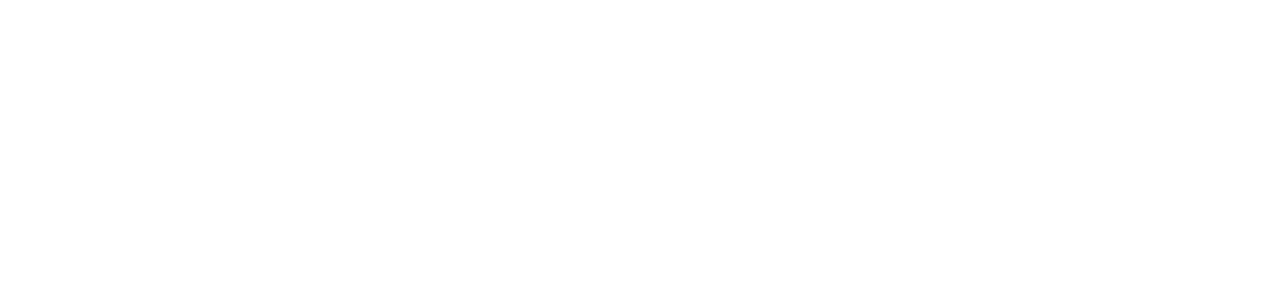
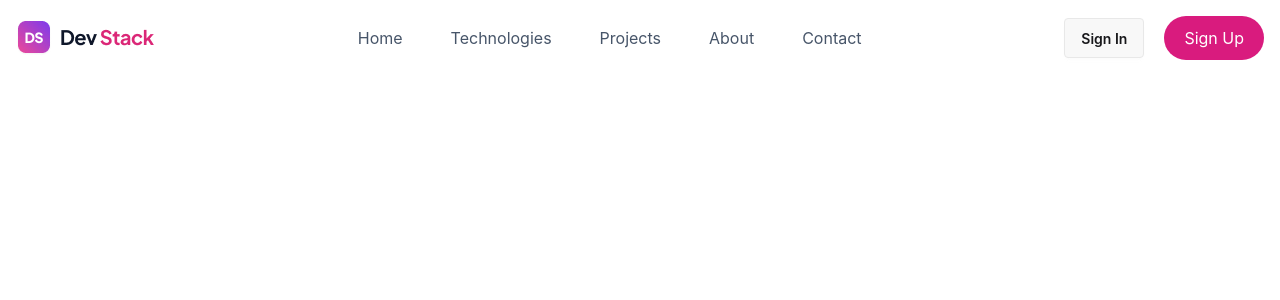
Before and after one commit to montasir132/DevStack, a React (Vite) app: page / in a window 1280 px wide. Shown: the top 300 px of the page. Built offline with nearby package versions, Linux system fonts and the light colour scheme.

Commit message:
Navbar bar added

```diff
--- a/src/App.tsx
+++ b/src/App.tsx
@@ -1,11 +1,15 @@
+import { ToastContainer } from 'react-toastify'
+import Navbar from './components/Navbar/navbar'
+import Banner from './components/Hero/banner'
+import Footer from './components/Footer/footer'
 
 function App() {
+  return (
+    <div className="min-h-screen bg-white">
+      <Navbar/>
 
-
-  return (
-    <>
-
-    </>
+      <ToastContainer position="bottom-right" autoClose={2000} />
+    </div>
   )
 }
 
--- /dev/null
+++ b/src/components/Navbar/navbar.tsx
@@ -0,0 +1,65 @@
+import Logo from "../../assets/logo-text.png";
+import { FaBars } from "react-icons/fa";
+
+function Navbar() {
+  return (
+    <header className="sticky top-0 z-50 bg-white">
+      <nav className="mx-auto max-w-7xl px-4 py-4">
+        <div className="flex items-center justify-between md:hidden">
+          <button
+            className="text-xl text-[#475569]"
+            aria-label="Open menu">
+            <FaBars />
+          </button>
+          <div>
+            <img
+              src={Logo}
+              alt="Dev Stack"
+              className="h-8"
+            />
+          </div>
+          <div className="flex items-center gap-2">
+            <button className="text-sm text-[#475569]">
+              Sign In
+            </button>
+            <button className="rounded-full bg-[#D91B7E] px-3 py-1.5 text-sm text-white">
+              Sign Up
+            </button>
+          </div>
+        </div>
+        <div className="hidden items-center justify-between md:flex">
+          <div className="cursor-pointer">
+            <img src={Logo} alt="Dev Stack" />
+          </div>
+          <ul className="flex items-center gap-12 text-[#475569]">
+            <li className="hover:text-[#DB2777]">
+              <a href="#">Home</a>
+            </li>
+            <li className="hover:text-[#DB2777]">
+              <a href="#">Technologies</a>
+            </li>
+            <li className="hover:text-[#DB2777]">
+              <a href="#">Projects</a>
+            </li>
+            <li className="hover:text-[#DB2777]">
+              <a href="#">About</a>
+            </li>
+            <li className="hover:text-[#DB2777]">
+              <a href="#">Contact</a>
+            </li>
+          </ul>
+          <div className="flex items-center">
+            <button className="btn">
+              Sign In
+            </button>
+            <button className="ml-5 rounded-full bg-[#D91B7E] px-5 py-2.5 text-white">
+              Sign Up
+            </button>
+          </div>
+        </div>
+      </nav>
+    </header>
+  );
+}
+
+export default Navbar;
```
